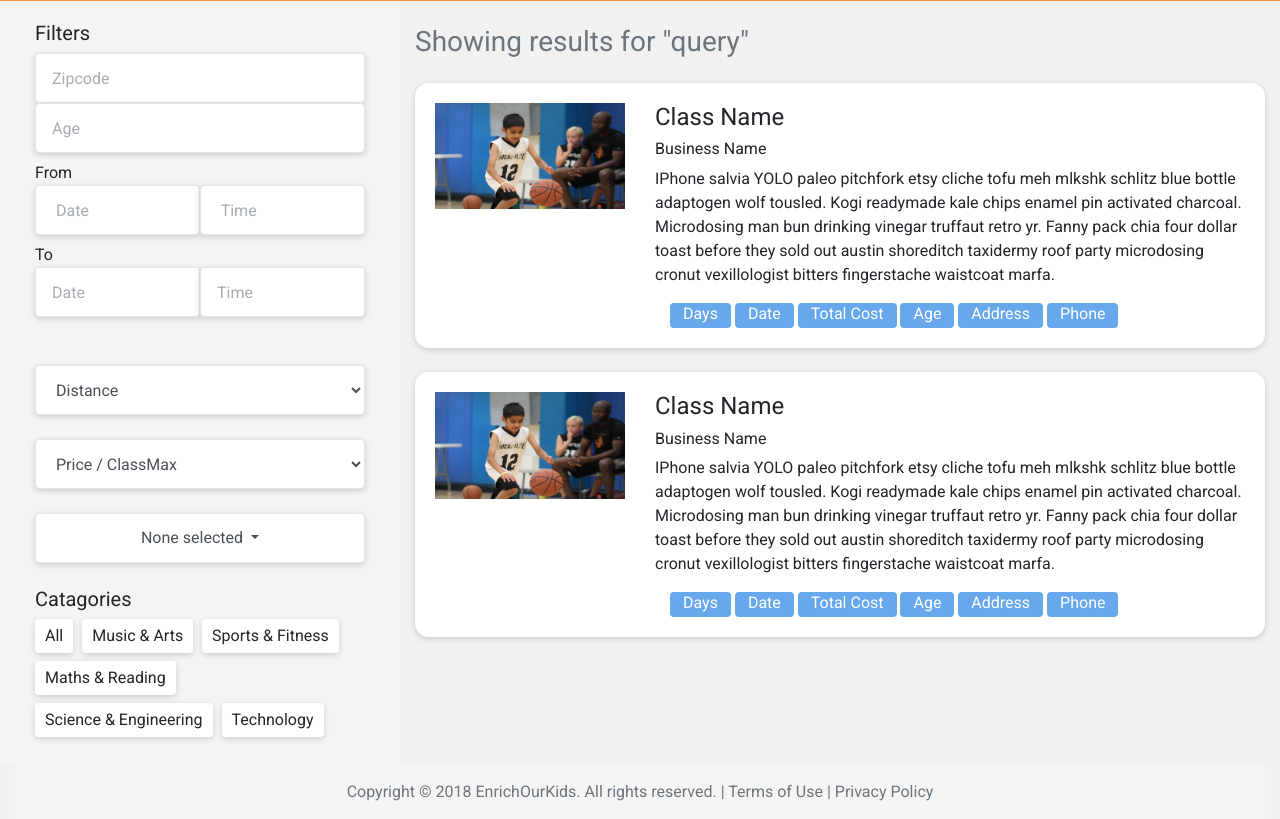
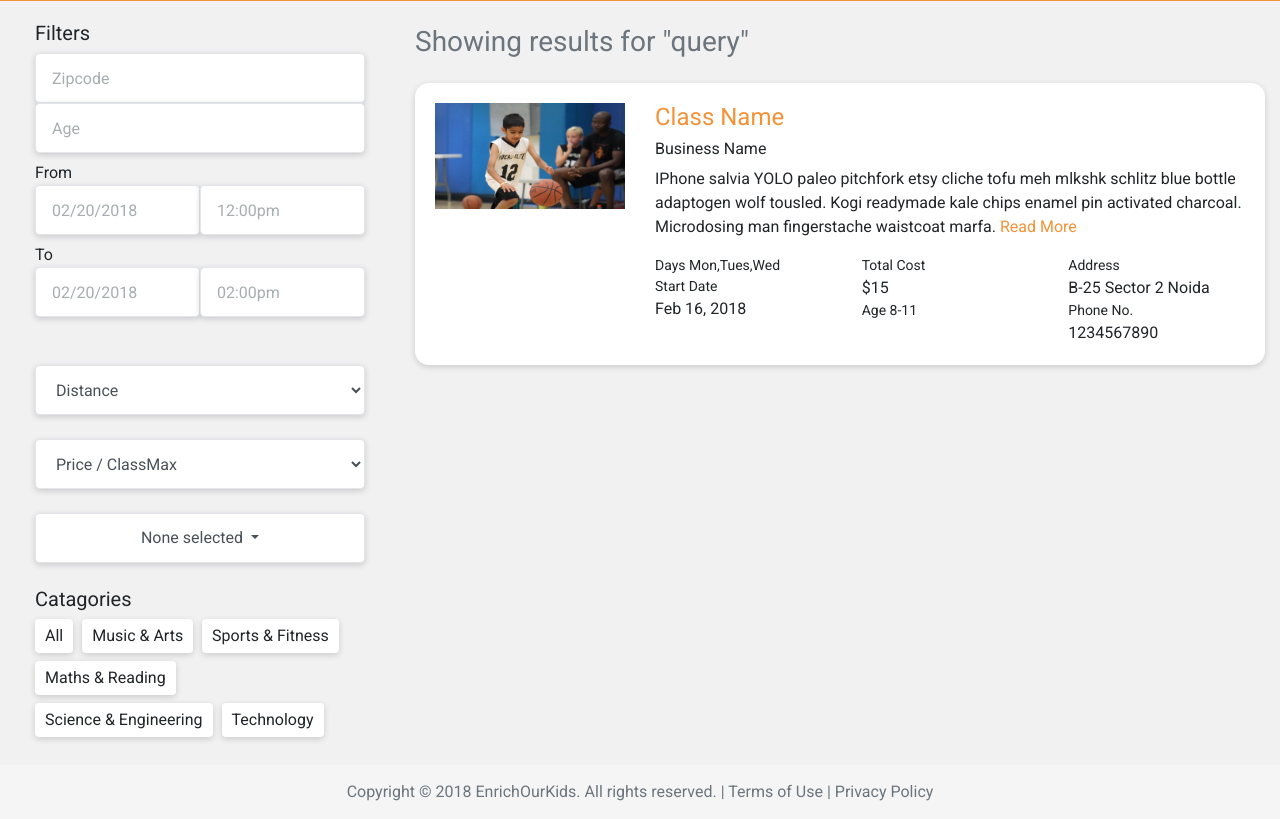
Before and after one commit to harsh-technoarch/EOK-UI, a plain HTML site: page resultpage.html in a window 1280 px wide. Shown: the part 102-921 px from the top of the page. Drawn offline with Linux system fonts and the light colour scheme.

Commit message:
businesspage changes

```diff
--- a/css/custom.css
+++ b/css/custom.css
@@ -111,6 +111,7 @@ img {
 .eok-aside {
     max-width: 400px;
     background-color: #F4F4F4
+    box-shadow : 0px 2px 6px rgba(0, 0, 0, .16) ;
 }
 
 .eok-detail-aside {
--- a/resultpage.html
+++ b/resultpage.html
@@ -68,18 +68,18 @@
                     <div class="mt-2">From</div>
                     <div class="row">
                         <div class="col">
-                            <div class="d-flex mb-2" id="datetime">
-                                <input type="text" placeholder=" Date" class="fm-control date start w-100" />
-                                <input type="text" placeholder=" Time" class="fm-control time start w-100" />
+                            <div class="d-flex mb-2" id="fromPicker">
+                                <input type="text" placeholder="02/20/2018" id="startdate" class="fm-control date start w-100" />
+                                <input type="text" placeholder="12:00pm" id="starttime" class="fm-control time start w-100" />
                             </div>
                         </div>
                     </div>
                     <div>To</div>
                     <div class="row">
                         <div class="col">
-                            <div class="d-flex fm-group" id="datetime">
-                                <input type="text" placeholder="Date" class="fm-control date end w-100" />
-                                <input type="text" placeholder="Time" class="fm-control time end w-100" />
+                            <div class="d-flex fm-group" id="toPicker">
+                                <input type="text" placeholder="02/20/2018" id="enddate" class="fm-control date end w-100" />
+                                <input type="text" placeholder="02:00pm" id="endtime" class="fm-control time end w-100" />
                             </div>
                         </div>
                     </div>
@@ -170,53 +170,36 @@
                     <div class="card-body">
                         <div class="row">
                             <div class="col" style="max-width:220px">
-                                <img src="images/bg1.jpg" width="100%">
+                                <a href="#"><img src="images/bg1.jpg" width="100%"></a>
                             </div>
                             <div class="col-12 d-md-none d-xl-none d-lg-none"></div>
                             <div class="col">
-                                <h4>Class Name</h4>
+                                <a href="#"><h4>Class Name</h4></a>
                                 <h6>Business Name</h6>
                                 <p>IPhone salvia YOLO paleo pitchfork etsy cliche tofu meh mlkshk schlitz blue bottle adaptogen
                                     wolf tousled. Kogi readymade kale chips enamel pin activated charcoal. Microdosing man
-                                    bun drinking vinegar truffaut retro yr. Fanny pack chia four dollar toast before they
-                                    sold out austin shoreditch taxidermy roof party microdosing cronut vexillologist bitters
-                                    fingerstache waistcoat marfa.</p>
+                                    fingerstache waistcoat marfa. <a href="#">Read More</a></p>
+                                <div class="row">
+                                    <div class="col">
+                                        <div class="fontsize-14">Days
+                                        <span>Mon,Tues,Wed</span></div>
+                                        <div class="fontsize-14">Start Date</div>
+                                        <span>Feb 16, 2018</span>
+                                        </div>
+                                        <div class="col">
+                                             <div class="fontsize-14">Total Cost</div>
+                                             <span>$15</span>
+                                        <div class="fontsize-14">Age
+                                        <span>8-11</span></div>
+                                        </div>
+                                        <div class="col">
+                                        <div class="fontsize-14">Address</div>
+                                        <span>B-25 Sector 2 Noida</span>
+                                        <div class="fontsize-14">Phone No.</div>
+                                        <span>1234567890</span>
+                                        </div>
 
-                                <div class="col">
-                                    <span class="eok-tags">Days</span>
-                                    <span class="eok-tags">Date</span>
-                                    <span class="eok-tags">Total Cost</span>
-                                    <span class="eok-tags">Age</span>
-                                    <span class="eok-tags">Address</span>
-                                    <span class="eok-tags">Phone</span>
-                                </div>
-                            </div>
-                        </div>
-                    </div>
-                </div>
-                <div class="card mt-4">
-                    <div class="card-body">
-                        <div class="row">
-                            <div class="col" style="max-width:220px">
-                                <img src="images/bg1.jpg" width="100%">
-                            </div>
-                            <div class="col-12 d-md-none d-xl-none d-lg-none"></div>
-                            <div class="col">
-                                <h4>Class Name</h4>
-                                <h6>Business Name</h6>
-                                <p>IPhone salvia YOLO paleo pitchfork etsy cliche tofu meh mlkshk schlitz blue bottle adaptogen
-                                    wolf tousled. Kogi readymade kale chips enamel pin activated charcoal. Microdosing man
-                                    bun drinking vinegar truffaut retro yr. Fanny pack chia four dollar toast before they
-                                    sold out austin shoreditch taxidermy roof party microdosing cronut vexillologist bitters
-                                    fingerstache waistcoat marfa.</p>
-
-                                <div class="col">
-                                    <span class="eok-tags">Days</span>
-                                    <span class="eok-tags">Date</span>
-                                    <span class="eok-tags">Total Cost</span>
-                                    <span class="eok-tags">Age</span>
-                                    <span class="eok-tags">Address</span>
-                                    <span class="eok-tags">Phone</span>
+                                    </div>
                                 </div>
                             </div>
                         </div>
@@ -240,18 +223,28 @@
         <script src="js/jquery.timepicker.min.js"></script>
         <script>
             // initialize input widgets first
-            $('#datetime .time').timepicker({
+            $('#fromPicker .time').timepicker({
                 'showDuration': true,
                 'timeFormat': 'g:ia'
             });
 
-            $('#datetime .date').datepicker({
+            $('#fromPicker .date').datepicker({
                 'format': 'yyyy-m-d',
                 'autoclose': true
             });
 
+            $('#toPicker .date').datepicker({
+                'format': 'yyyy-m-d',
+                'autoclose': true
+            });
+
+            $('#toPicker .time').timepicker({
+                'showDuration': true,
+                'timeFormat': 'g:ia'
+            });
+
             // initialize datepair
-            $('#datetime').datepair();
+            // $('#datetime').datepair();
         </script>
 
         <script>
```
Also changed, not shown: addbusiness.html (+24 -29 lines), images/calendar.gif (added), images/demo-config-on-tile.gif (added), images/demo-config-on.gif (added), images/demo-spindown-closed.gif (added), images/demo-spindown-open.gif (added), images/icon-docs-info.gif (added), images/pbar-ani.gif (added).
